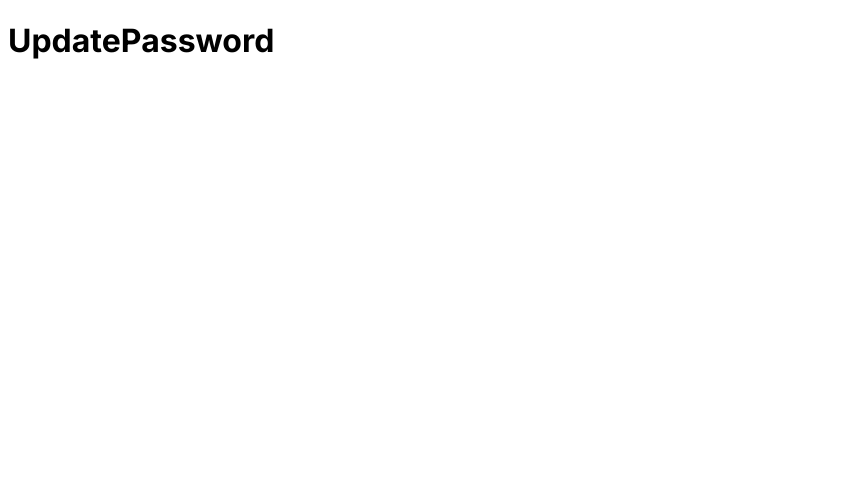
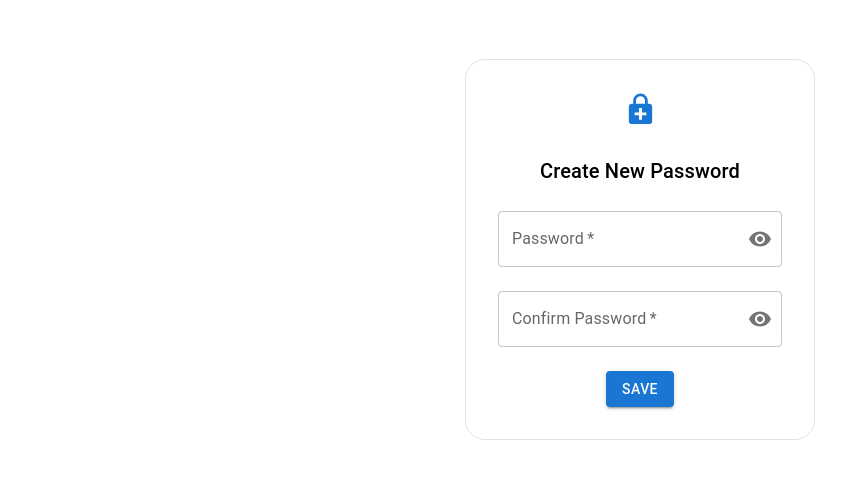
Before and after one commit to balaji1610/website-builder, a Next.js app: page /updatepassword in a window 1280 px wide. Shown: the top 478 px of the page, without its empty margins (0-868 px from the left). Built offline with nearby package versions, Linux system fonts and the light colour scheme.

Commit message:
implemented update password UI

```diff
--- a/src/app/components/login.tsx
+++ b/src/app/components/login.tsx
@@ -19,7 +19,8 @@ import { useApplicationContext } from "@/app/context/applicationContext";
 
 export default function Login() {
   const router = useRouter();
-  const { setCrendential, login, crendential } = useApplicationContext();
+  const { setCrendential, login, crendential, resetUserID } =
+    useApplicationContext();
   const [showPassword, setShowPassword] = useState(false);
 
   const handleClickShowPassword = () => setShowPassword((show) => !show);
@@ -37,6 +38,7 @@ export default function Login() {
 
   return (
     <Box>
+      {JSON.stringify(resetUserID)}
       <Stack
         direction="column"
         spacing={1}
--- a/src/app/components/resetPassword.tsx
+++ b/src/app/components/resetPassword.tsx
@@ -74,6 +74,7 @@ export default function ResetPassword() {
                 size="large"
                 sx={{ width: "14rem" }}
                 onClick={handleClickResetPassword}
+                disabled={resetUsername.username.length < 2}
               >
                 Reset Password
               </Button>
--- a/src/app/components/updatePassword.tsx
+++ b/src/app/components/updatePassword.tsx
@@ -1,7 +1,145 @@
+"use client";
+import { useState } from "react";
+
+import { Box, Stack } from "@mui/material";
+import EnhancedEncryptionIcon from "@mui/icons-material/EnhancedEncryption";
+import Typography from "@mui/material/Typography";
+import TextField from "@mui/material/TextField";
+import Button from "@mui/material/Button";
+import { ToastContainer } from "react-toastify";
+import "react-toastify/dist/ReactToastify.css";
+import { useApplicationContext } from "@/app/context/applicationContext";
+
+import IconButton from "@mui/material/IconButton";
+import OutlinedInput from "@mui/material/OutlinedInput";
+import InputLabel from "@mui/material/InputLabel";
+import InputAdornment from "@mui/material/InputAdornment";
+import FormControl from "@mui/material/FormControl";
+
+import Visibility from "@mui/icons-material/Visibility";
+import VisibilityOff from "@mui/icons-material/VisibilityOff";
+
 export default function UpdatePassword() {
+  const { resetUserID, updateNewPassword } = useApplicationContext();
+  const [showPassword, setShowPassword] = useState(false);
+  const [showConfirmPassword, setShowConfirmPassword] = useState(false);
+
+  const [updatePassword, setUpdatePassword] = useState({
+    password: null,
+    confirmpassword: null,
+  });
+
+  const handleClickShowPassword = (field: string) => {
+    if (field == "Password") {
+      setShowPassword((showPassword) => !showPassword);
+    } else {
+      setShowConfirmPassword((showConfirmPassword) => !showConfirmPassword);
+    }
+  };
+
+  const handleOnChangePassword = (event: any) => {
+    const { name, value } = event.target;
+    setUpdatePassword((prev) => {
+      return { ...prev, [name]: value };
+    });
+  };
+
+  const handleClickSavePassword = () => {
+    const userUpdatePassword = { ...resetUserID, ...updatePassword };
+    updateNewPassword(userUpdatePassword);
+  };
   return (
-    <div>
-      <h1>UpdatePassword</h1>
-    </div>
+    <Box>
+      <Stack
+        direction="column"
+        spacing={1}
+        justifyContent="flex-end"
+        alignItems="center"
+        height="27rem"
+      >
+        <Box
+          sx={{
+            border: "1px solid #E4E0E1",
+            padding: "2rem",
+            borderRadius: "20px",
+          }}
+        >
+          <Stack
+            direction="column"
+            spacing={3}
+            justifyContent="center"
+            alignItems="center"
+          >
+            <Box>
+              <EnhancedEncryptionIcon color="primary" fontSize="large" />
+            </Box>
+            <Box>
+              {" "}
+              <Typography variant="h6">Create New Password</Typography>
+            </Box>
+            <Box>
+              <FormControl variant="outlined" required>
+                <InputLabel>Password</InputLabel>
+                <OutlinedInput
+                  type={showPassword ? "text" : "password"}
+                  endAdornment={
+                    <InputAdornment position="end">
+                      <IconButton
+                        onClick={() => handleClickShowPassword("Password")}
+                        edge="end"
+                      >
+                        {showPassword ? <VisibilityOff /> : <Visibility />}
+                      </IconButton>
+                    </InputAdornment>
+                  }
+                  label="Password"
+                  name="password"
+                  onChange={(event) => handleOnChangePassword(event)}
+                />
+              </FormControl>
+            </Box>
+            <Box>
+              <FormControl variant="outlined" required>
+                <InputLabel>Confirm Password</InputLabel>
+                <OutlinedInput
+                  type={showConfirmPassword ? "text" : "password"}
+                  endAdornment={
+                    <InputAdornment position="end">
+                      <IconButton
+                        onClick={() =>
+                          handleClickShowPassword("Confirm password")
+                        }
+                        edge="end"
+                      >
+                        {showConfirmPassword ? (
+                          <VisibilityOff />
+                        ) : (
+                          <Visibility />
+                        )}
+                      </IconButton>
+                    </InputAdornment>
+                  }
+                  label="confirm password"
+                  name="confirmpassword"
+                  onChange={(event) => handleOnChangePassword(event)}
+                />
+              </FormControl>
+            </Box>
+            <Box>
+              <Button
+                variant="contained"
+                disabled={
+                  !(updatePassword.password === updatePassword.confirmpassword)
+                }
+                onClick={handleClickSavePassword}
+              >
+                Save
+              </Button>
+            </Box>
+          </Stack>
+        </Box>
+      </Stack>
+      <ToastContainer position="top-right" autoClose={2000} />
+    </Box>
   );
 }
--- a/src/app/context/applicationContext.tsx
+++ b/src/app/context/applicationContext.tsx
@@ -13,6 +13,7 @@ import {
   authlogin,
   createAccount,
   resetPasswordRequest,
+  updatePasswordRequest,
 } from "@/app/services/api";
 import { useRouter } from "next/navigation";
 
@@ -26,6 +27,7 @@ interface ApplicationContextType {
   login: () => void;
   prepareCreateaAccount: () => void;
   resetPassword: (resetUsername: any) => void;
+  updateNewPassword: (userUpdatePassword: any) => void;
   currentUserName: string;
   setCurrentUserName: Dispatch<SetStateAction<string>>;
   currsentUserId: string;
@@ -120,6 +122,20 @@ const ApplicationProvider: React.FC<ContextProps> = ({ children }) => {
     }
   };
 
+  const updateNewPassword = async (userUpdatePassword: any) => {
+    try {
+      const response = await updatePasswordRequest(userUpdatePassword);
+      if (response.status == 200) {
+        toast.success(response.data.message);
+        await delay(2000);
+        router.push("./");
+        return response.data;
+      }
+    } catch (error: any) {
+      toast.error(error.response.data.message);
+    }
+  };
+
   return (
     <ApplicationContext.Provider
       value={{
@@ -142,6 +158,7 @@ const ApplicationProvider: React.FC<ContextProps> = ({ children }) => {
         resetPassword,
         resetUserID,
         setResetUserID,
+        updateNewPassword,
       }}
     >
       {children}
--- a/src/app/services/api.tsx
+++ b/src/app/services/api.tsx
@@ -11,6 +11,8 @@ const VERFIYTOKEN_API_URL = "http://localhost:5001/protected";
 const CREATE_ACCOUNT_API_URL = "http://localhost:5001/createAccount";
 
 const RESET_PASSWORD_API_URL = "http://localhost:5001/resetPassword";
+
+const UPDATE_PASSWORD_API_URL = "http://localhost:5001/updatePassword";
 
 export const getItems = async (userId: any) => {
   const response = await axios.get(`${API_URL}/${userId}`);
@@ -43,3 +45,8 @@ export const resetPasswordRequest = async (resetUsername: string) => {
   const response = await axios.post(`${RESET_PASSWORD_API_URL}`, resetUsername);
   return response;
 };
+
+export const updatePasswordRequest = async (item: any) => {
+  const response = await axios.post(`${UPDATE_PASSWORD_API_URL}`, item);
+  return response;
+};
```
